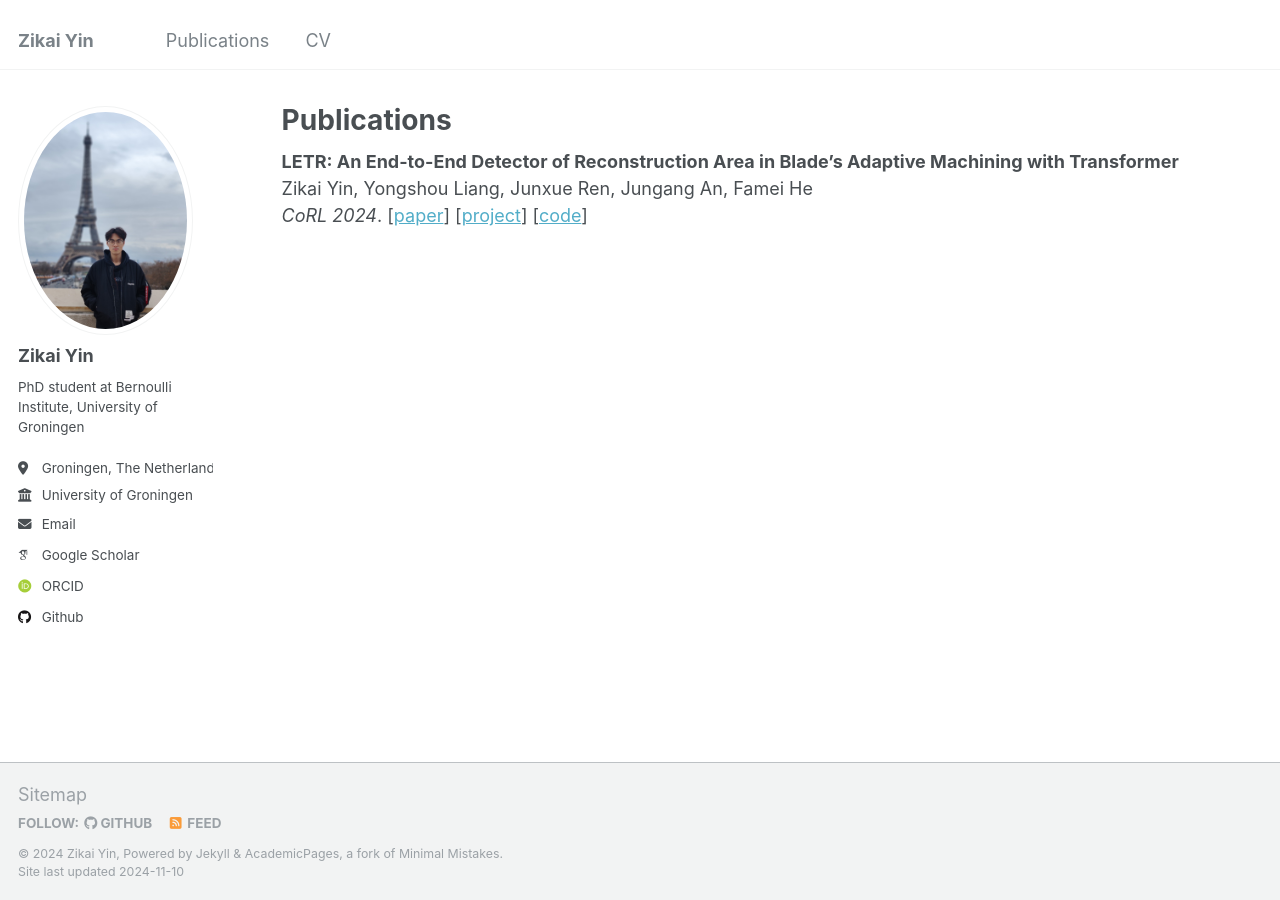
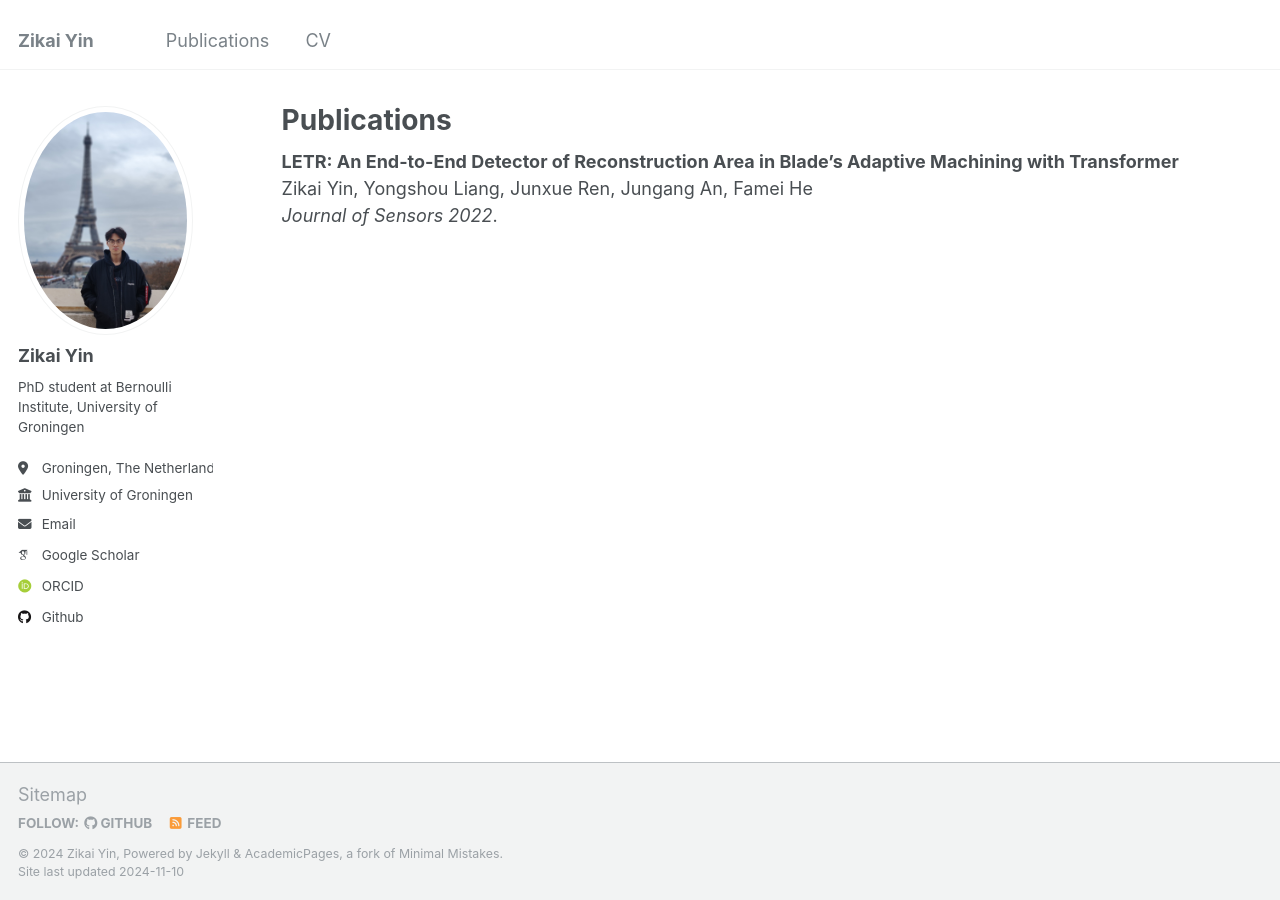
Before and after one commit to andrewsilver1997/andrewsilver1997.github.io, a Jekyll site: the page built from _pages/publications.html, in a window 1280 px wide. Built offline with Jekyll 4.4.1, drawn with Linux system fonts in a browser that asks for light colours; some web fonts are replaced; a file with an impossible date is left out.

Commit message:
first commit

```diff
--- a/_pages/publications.html
+++ b/_pages/publications.html
@@ -7,5 +7,4 @@ author_profile: true
 
 <b>LETR: An End-to-End Detector of Reconstruction Area in Blade’s Adaptive Machining with Transformer</b> <br>
 Zikai Yin, Yongshou Liang, Junxue Ren, Jungang An, Famei He<br>
-<i>CoRL 2024</i>.  [<a href="https://arxiv.org/abs/2408.11805">paper</a>] [<a href="https://ace-teleop.github.io/">project</a>] [<a href="https://github.com/ACETeleop/ACETeleop">code</a>]
-<br>
+<i>Journal of Sensors 2022</i>.
```
